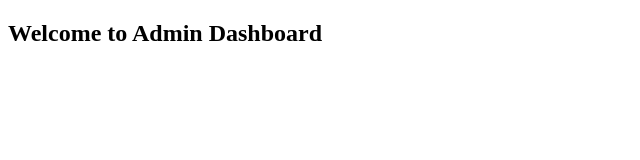
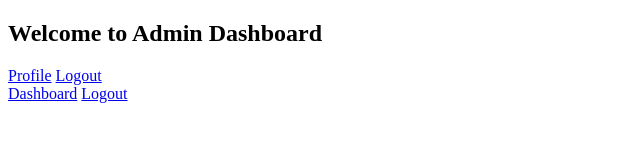
Before and after one commit to pixelandpixel/ecoleanring, a website: page dashboard.html in a window 1280 px wide. Shown: the whole page, without its empty margins (0-640 px from the left). Drawn offline with Linux system fonts and the light colour scheme; sample sign-in values are in the browser's storage.

Commit message:
Update dashboard.html

```diff
--- a/dashboard.html
+++ b/dashboard.html
@@ -7,7 +7,16 @@
 </head>
 <body>
   <h2>Welcome to Admin Dashboard</h2>
-  <!-- Add dashboard content here -->
+<nav>
+  <a href="profile.html">Profile</a>
+  <a href="#" onclick="logout()">Logout</a>
+</nav>
+
+<!-- profile.html -->
+<nav>
+  <a href="dashboard.html">Dashboard</a>
+  <a href="#" onclick="logout()">Logout</a>
+</nav>
 
   <script>
     // Check if user is logged in
```
